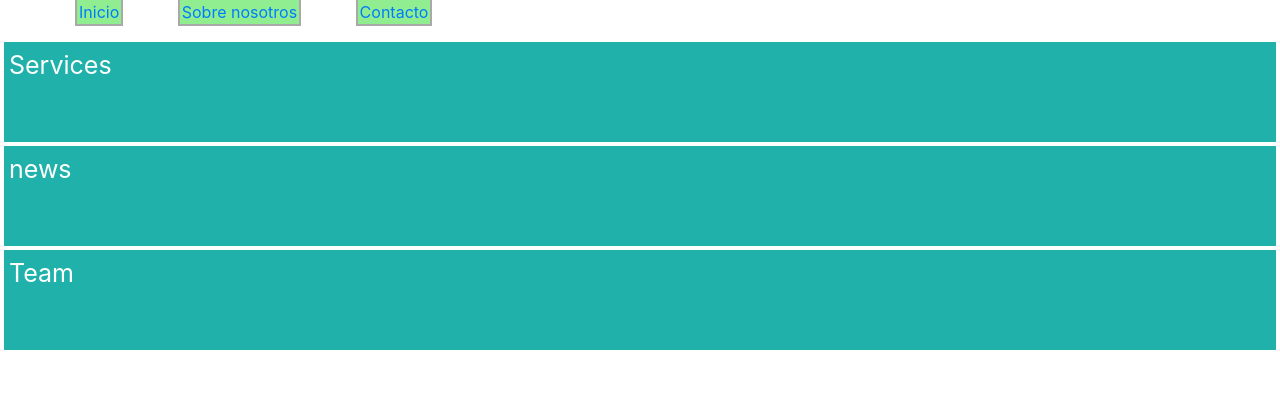
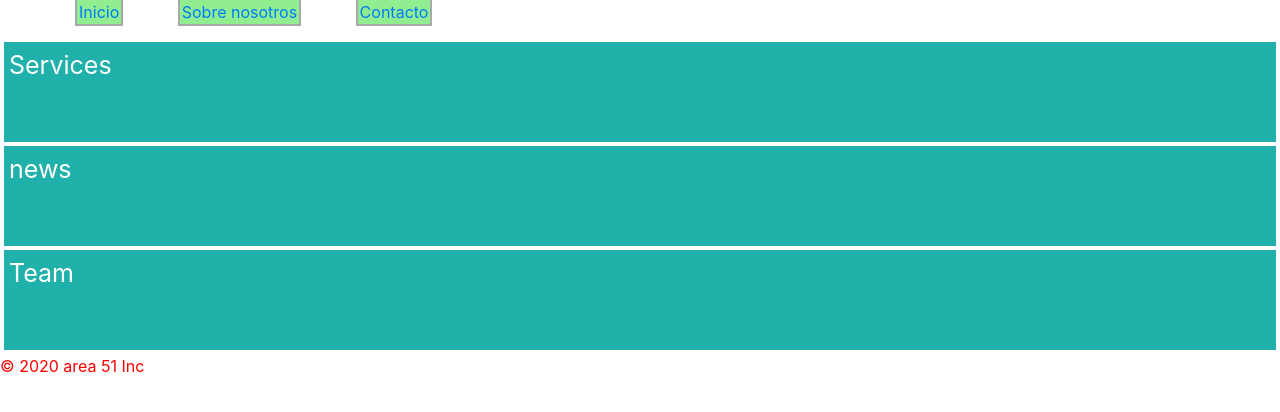
Before and after one commit to oldaza/semanaTest-1-51, a website: page src/index.html in a window 1280 px wide. Drawn offline with nearby package versions, Linux system fonts and the light colour scheme.

Commit message:
agregando footer

```diff
--- a/src/index.html
+++ b/src/index.html
@@ -24,6 +24,9 @@
         <div id="news" class="flex-item">news</div>
         <div id="team" class="flex-item">Team</div>
     </div>
+    <footer>
+        <p>© 2020 area 51 Inc</p>
+    </footer>
 </body>
 
 </html>
```
